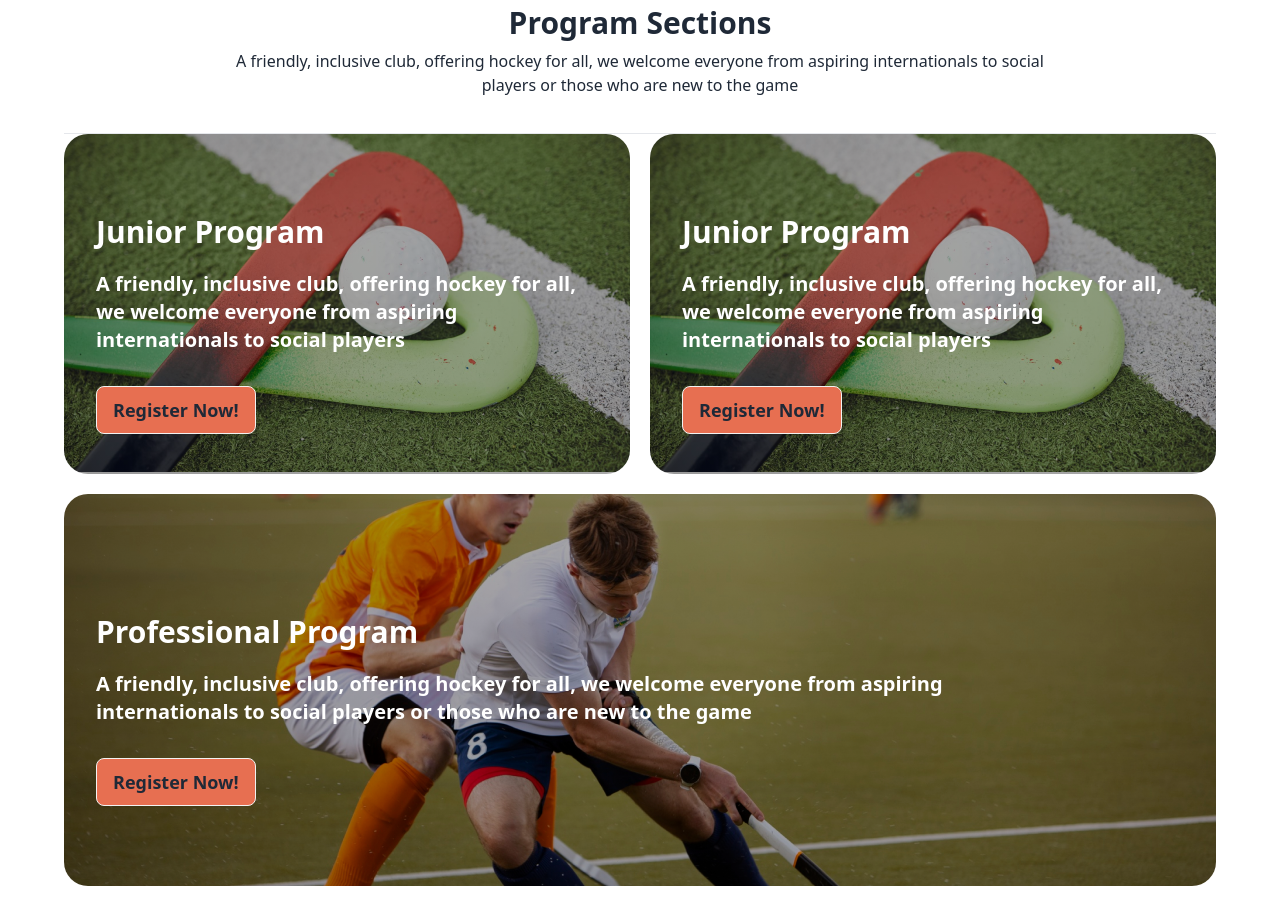
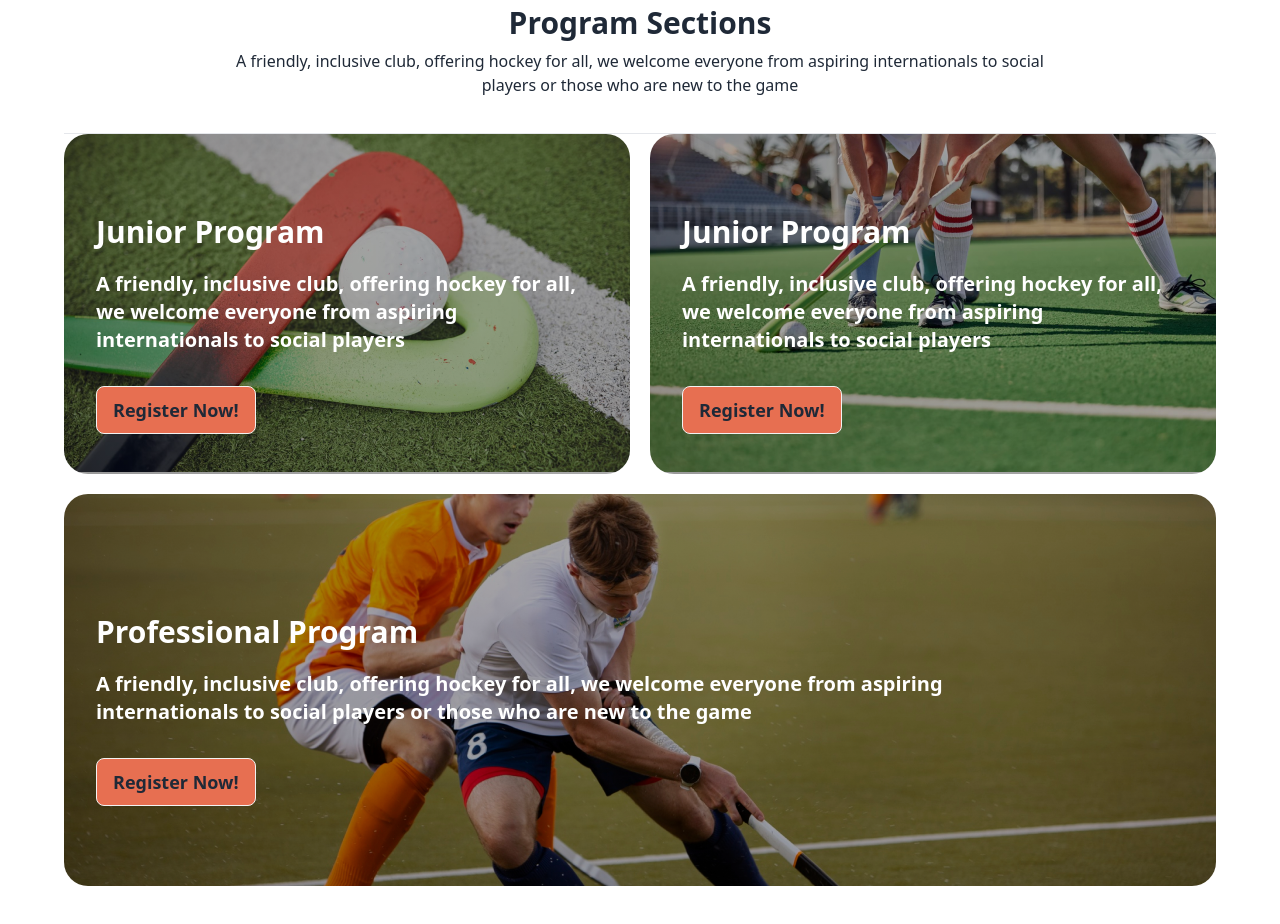
Before and after one commit to ripon301252/hockey, a plain HTML site: page index.html in a window 1280 px wide. Shown: the part 1260-2184 px from the top of the page. Drawn offline with nearby package versions, Linux system fonts and the light colour scheme.

Commit message:
Update index.html

```diff
--- a/index.html
+++ b/index.html
@@ -140,7 +140,7 @@
               </div>
             </div>
 
-            <div class="bg-[linear-gradient(45deg,rgba(0,0,0,0.4),rgba(0,0,0,0.3)),url(img/2.png)] bg-no-repeat rounded-3xl">
+            <div class="bg-[linear-gradient(45deg,rgba(0,0,0,0.4),rgba(0,0,0,0.3)),url(img/3.png)] bg-no-repeat rounded-3xl">
               <div class=" px-6 lg:px-8  ">
                 <h2 class="text-3xl font-bold text-white mt-20 mb-5">Junior Program</h2>
                 <p class="text-white text-xl font-bold mb-8">A friendly, inclusive club, offering hockey for all, <br> we welcome everyone from aspiring internationals  to social  players </p>
```
